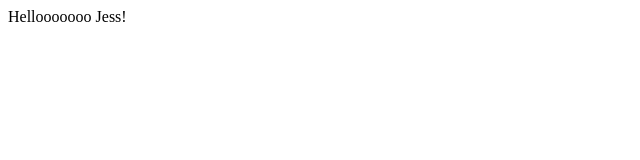
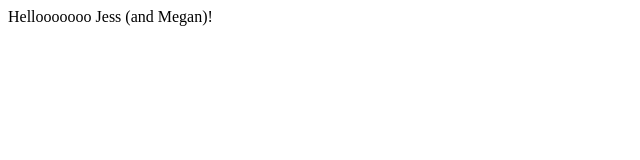
Before and after one commit to jsdelivrbot/theopalescent, a plain HTML site: page index.html in a window 1280 px wide. Shown: the whole page, without its empty margins (0-640 px from the left). Drawn offline with Linux system fonts and the light colour scheme.

Commit message:
Update index.html

```diff
--- a/index.html
+++ b/index.html
@@ -1,6 +1,6 @@
 <html>
   <head></head>
   <body>
-    Hellooooooo Jess!
+    Hellooooooo Jess (and Megan)!
   </body>
 </html
```
